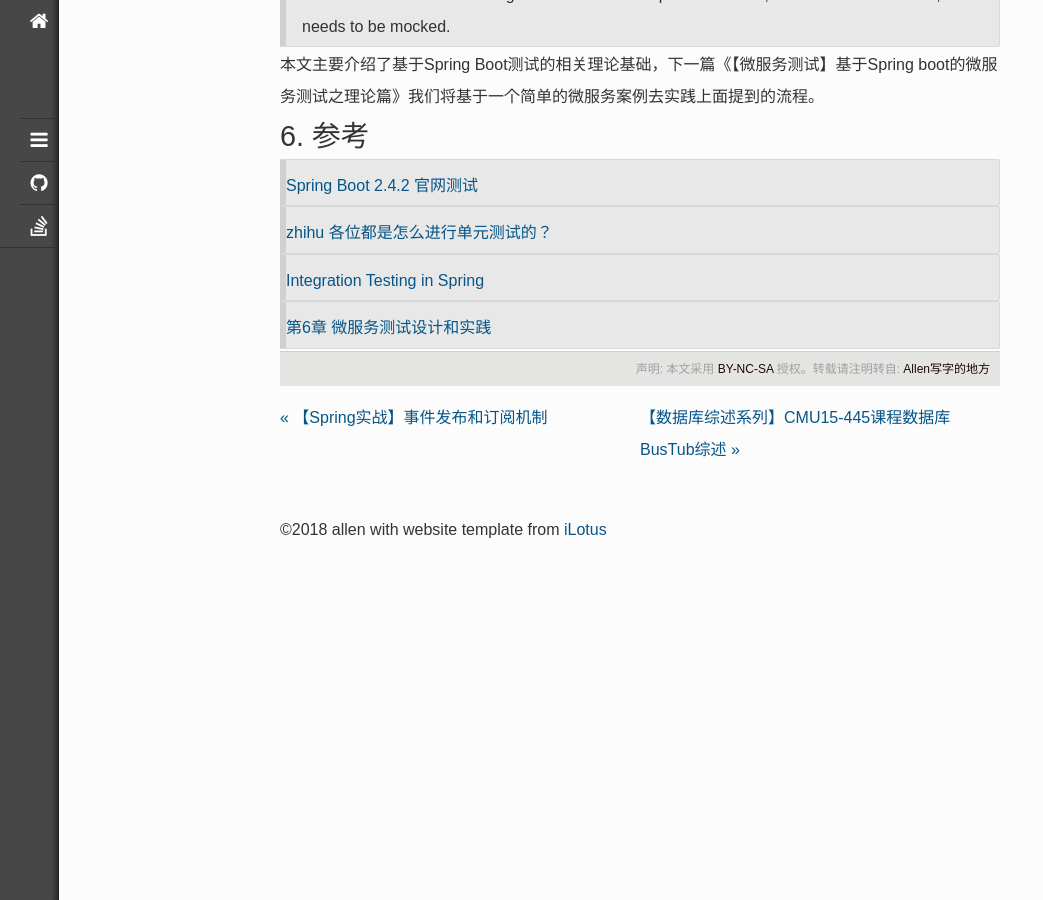
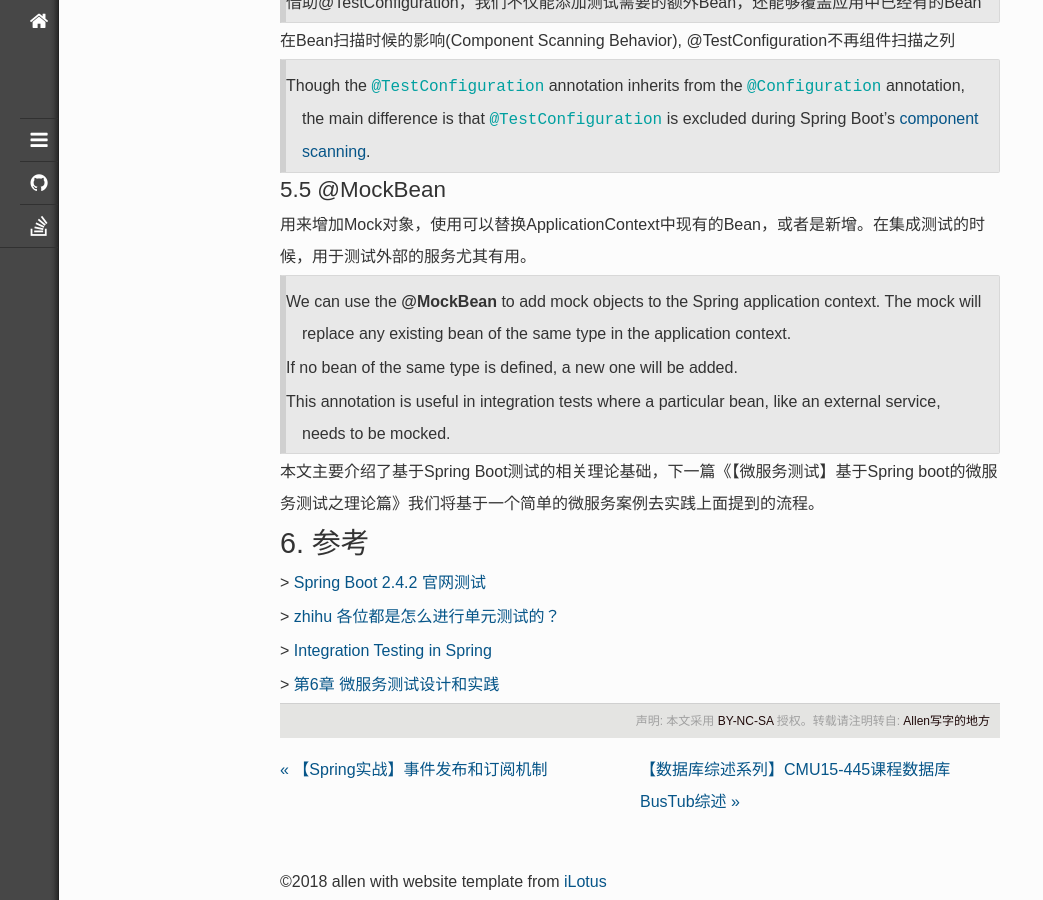
Before and after one commit to jacoffee/jacoffee.github.io, a Jekyll site: the page built from _posts/2022-03-11-microservice-test-theory.md, in a window 1280 px wide and 900 px high, scrolled down 6577 px. Shown: the whole window, without its empty margins (0-1043 px from the left). Built offline with Jekyll 4.4.1, drawn with Linux system fonts in a browser that asks for light colours; nearby versions of some CDN libraries; library files that are not in the unit come from our copies.

Commit message:
fix: text change

```diff
--- a/_posts/2022-03-11-microservice-test-theory.md
+++ b/_posts/2022-03-11-microservice-test-theory.md
@@ -84,11 +84,11 @@
 
 ### 3.3.1 代码覆盖率统计报告实例
 
-![jacoco-coverage](/Users/allen/Library/Application Support/typora-user-images/data-platform/jacoco-coverage.png)
+![jacoco-coverage](/static/images/charts/2022-03-11/jacoco-coverage.png)
 
 ### 3.3.2 详细代码覆盖率实例
 
-![jacoco-package-coverage](/Users/allen/Library/Application Support/typora-user-images/data-platform/jacoco-package-coverage.png)
+![jacoco-package-coverage](/static/images/charts/2022-03-11/jacoco-package-coverage.png)
 
 + 红色表示没有被覆盖
 + 黄色表示部分被覆盖
@@ -214,10 +214,10 @@
 
 # 6. 参考
 
-> [Spring Boot 2.4.2 官网测试](https://docs.spring.io/spring-boot/docs/2.4.2/reference/html/spring-boot-features.html#boot-features-testing)
+\> [Spring Boot 2.4.2 官网测试](https://docs.spring.io/spring-boot/docs/2.4.2/reference/html/spring-boot-features.html#boot-features-testing)
 
->[zhihu 各位都是怎么进行单元测试的？](https://www.zhihu.com/question/27313846)
+\> [zhihu 各位都是怎么进行单元测试的？](https://www.zhihu.com/question/27313846)
 
-> [Integration Testing in Spring](https://www.baeldung.com/integration-testing-in-spring)
+\> [Integration Testing in Spring](https://www.baeldung.com/integration-testing-in-spring)
 
-> [第6章 微服务测试设计和实践](https://github.com/spring2go/staffjoy-ppt/blob/master/doc/ppts/Chapter_06.pdf)
+\> [第6章 微服务测试设计和实践](https://github.com/spring2go/staffjoy-ppt/blob/master/doc/ppts/Chapter_06.pdf)
```
Also changed, not shown: _posts/2023-05-29-bustub-execution-filter-pushdown.md (+4 -4 lines).
